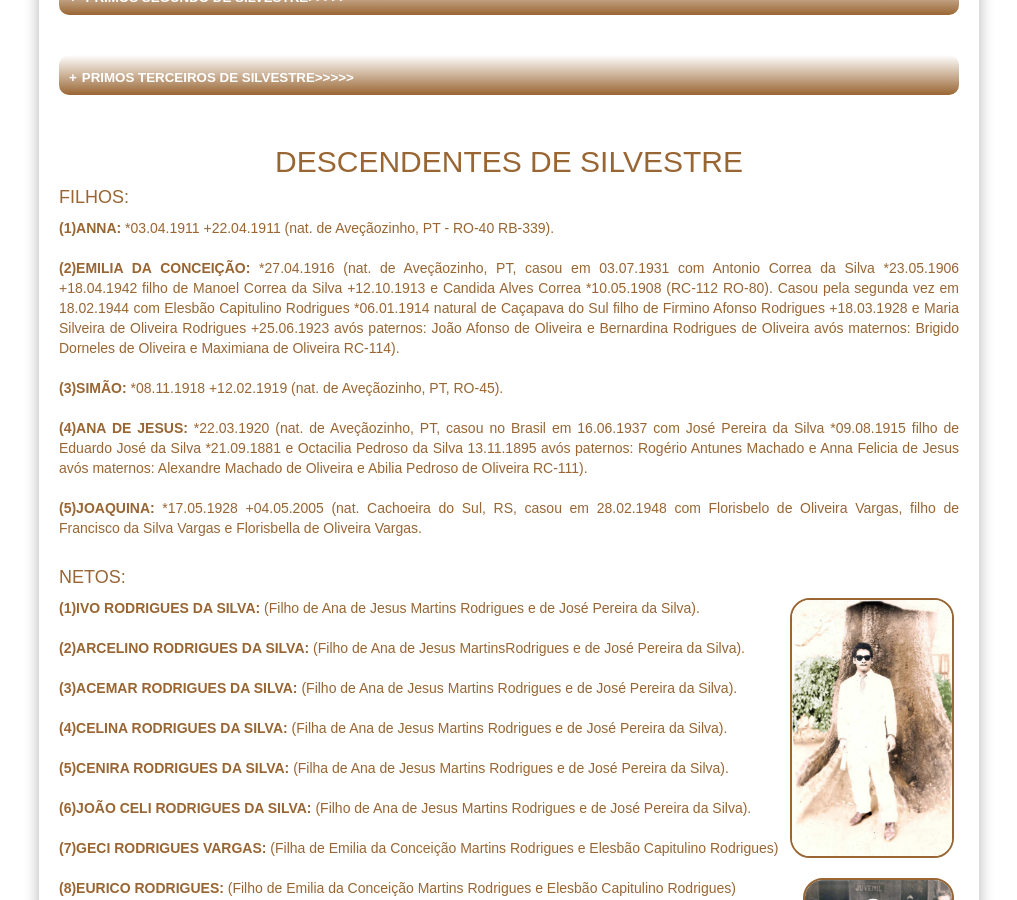
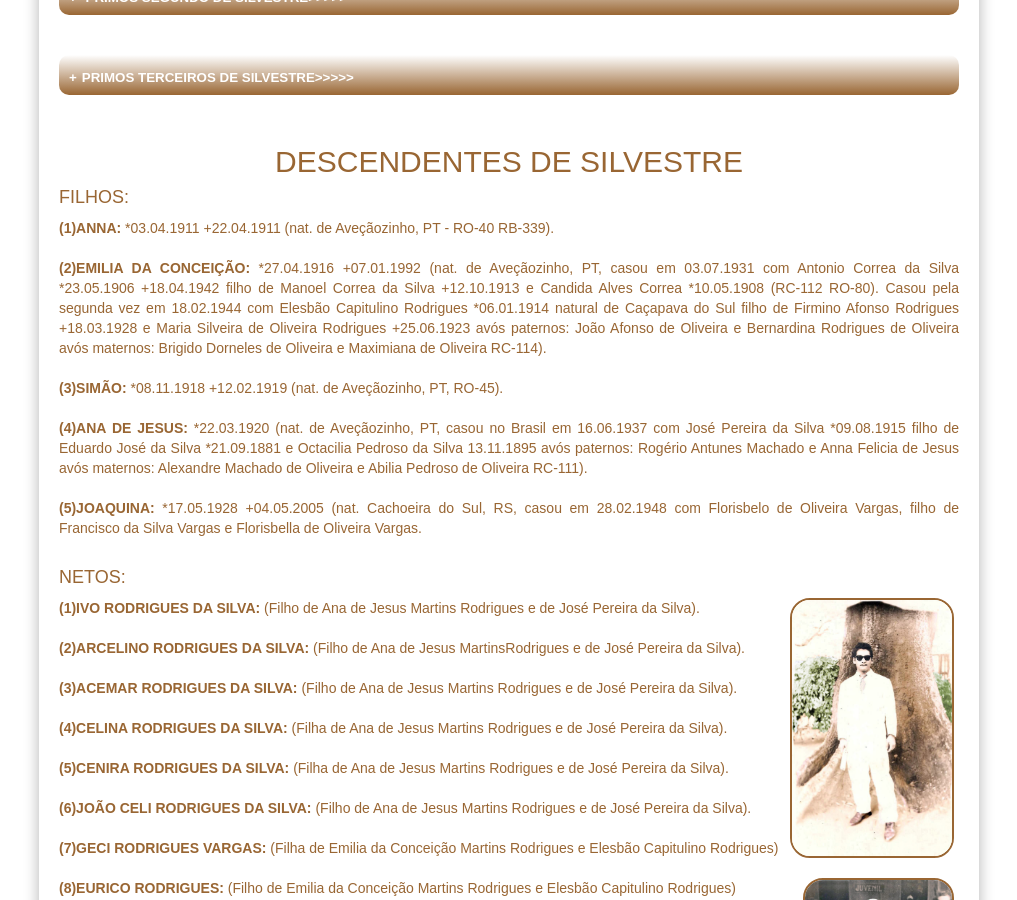
Before and after one commit to claudiovargas1955/claudiovargas1955.github.io, a Jekyll site: the page built from _pages/arvore-genealogica-de-costados-de-silvestre.html, in a window 1280 px wide and 900 px high, scrolled down 14396 px. Shown: the whole window, without its empty margins (131-1148 px from the left). Built offline with Jekyll 4.4.1, drawn with Linux system fonts in a browser that asks for light colours; some web fonts are replaced.

Commit message:
Update arvore-genealogica-de-costados-de-silvestre.html

```diff
--- a/_pages/arvore-genealogica-de-costados-de-silvestre.html
+++ b/_pages/arvore-genealogica-de-costados-de-silvestre.html
@@ -1221,7 +1221,7 @@ Maria), casou em 31.12.1930 com Olga Dias Lourenço RB-291).</details></p><br>
 <h2 >DESCENDENTES DE SILVESTRE</h2>
 <h4>FILHOS:</h4>
 <p> <b>(1)ANNA:</b> *03.04.1911 +22.04.1911 (nat. de Aveçãozinho, PT - RO-40 RB-339).<br/><br/>
-<b>(2)EMILIA DA CONCEIÇÃO:</b> *27.04.1916 (nat. de Aveçãozinho, PT, casou em 03.07.1931 com Antonio Correa da Silva *23.05.1906
+<b>(2)EMILIA DA CONCEIÇÃO:</b> *27.04.1916 +07.01.1992 (nat. de Aveçãozinho, PT, casou em 03.07.1931 com Antonio Correa da Silva *23.05.1906
 +18.04.1942 filho de Manoel Correa da Silva +12.10.1913 e Candida Alves Correa *10.05.1908 (RC-112 RO-80). Casou pela segunda vez em
 18.02.1944 com Elesbão Capitulino Rodrigues *06.01.1914 natural de Caçapava do Sul filho de Firmino Afonso Rodrigues +18.03.1928 e
 Maria Silveira de Oliveira Rodrigues +25.06.1923 avós paternos: João Afonso de Oliveira e Bernardina Rodrigues de Oliveira avós
```
